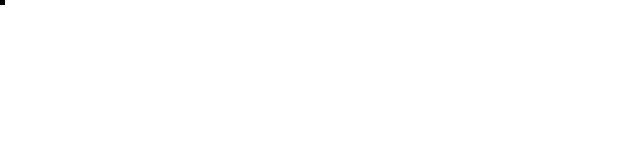
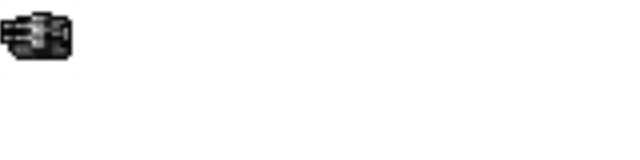
Before and after one commit to lcb931023/Mini-Osome-Battle-Arena, a plain HTML site: page public/index.html in a window 1280 px wide. Shown: the whole page, without its empty margins (0-640 px from the left). Drawn offline with nearby package versions, Linux system fonts and the light colour scheme.

Commit message:
Clientside Spritesheet
- added the data structure of spritesheet and its partitioning
- Client's sprite will change depending on its movement direction

```diff
--- a/public/index.html
+++ b/public/index.html
@@ -12,6 +12,8 @@
 
 	<body>
 		<canvas id="gameCanvas"></canvas>
+		<script src="js/loadImage.js"></script>
+		<script src="js/spriteSheetData.js"></script>
 		<script src="http://localhost:8000/socket.io/socket.io.js">
 		//embed the socket.io script auto-generated by node.js server.
 		//remember to include the port name specified in the server side script</script>
--- a/public/js/Player.js
+++ b/public/js/Player.js
@@ -2,12 +2,14 @@
 ** CLIENT PLAYER CLASS
 Current Functionality:
 Movement by Clicking
+
 **************************************************/
 var Player = function(startX, startY) {
 	var x = startX,
 		y = startY,
 		id,
-		movementSpeed = 5;
+		movementSpeed = 5,
+		state = "r";
 
 	//getters and setters
 	var getX = function() {
@@ -29,54 +31,30 @@ var Player = function(startX, startY) {
 	That sounds functional.
 	**********************************/
 	var move = function(inputs){
-
-		/* so, time to make this better...
-		 - um. so. when you, um, right click on some position
-		 - it records the position clicked
-		 - and do the same calculation, except this time it need to take consideration of the minimum movement range
-		 	- i mean, if it moves by movementSpeed each update
-		 	- then it shouldn't move when the mDowmR position is within the range of movement speed
-		 	- for efficiency, we can rough that range up by a rectangle around mDownR pos. or just use dist
-		 - so what's the starting value of mDRX/mDRY?
-		 -
-		 - make inputs store:
-		 	- if mouseR is down, update the value of mDRX/mDRY
-		 - var move = function(inputs)
-		 	- if the future position is far enough from x/y
-		 		- make moves son
-				- return true
-		 	- otherwise, return false
-		*/
-
 		//fetch the mouse's location. mouseLoc is always recorded by inputs
 		var futureX = inputs.mDRX,
 			futureY = inputs.mDRY;
 		//calculate the difference of x and y
 		var difX = futureX - x;
 		var difY = futureY - y;
-
-		//if the future position is further than minimum movement
-		//aka movementSpeed
+		//if the future position is further than min move aka moveSpeed
 		//move an amount toward there and return true
 		if (
 			Math.abs(difX) > movementSpeed ||
 			Math.abs(difY) > movementSpeed
 			){
-
-
 			//calculare distance
 			var dist = Math.sqrt(difX*difX + difY*difY);
 			//calculate change in x and y. refer to note pg.7
 			var dX = movementSpeed * difX / dist;
 			var dY = movementSpeed * difY / dist;
+			updateMoveDirection(dX,dY);
 			//update player position
 			x += dX; y += dY;
 			return true;
-
 		}
 		//if there's still movement,
-		//but the future position is not further than minimum movement
-		//aka movementSpeed
+		//but the future position is not further than min move aka moveSpeed
 		//just move to future position and return true
 		if (
 			difX != 0 || difY != 0
@@ -86,26 +64,54 @@ var Player = function(startX, startY) {
 		}
 		return false;//if all that moving didn't happen, return false
 	}
-
-
-
-
-
-
 	/***End Functionality Function****/
 
-
-
+	function updateMoveDirection(dX,dY){
+		var absTan = Math.abs(dY / dX); // note pg.10
+		//Up and Down
+		if (absTan > 2.414){
+			if(dY<0){
+				state = "u";
+			}else{
+				state = "d";
+			}
+		}
+		//Left and Right
+		else if (absTan < 0.414){
+			if(dX<0){
+				state = "l";
+			}else{
+				state = "r";
+			}
+		}
+		//diagonals
+		else{
+			if(dY<0){
+				if(dX<0){
+					state = "ul";
+				}else{
+					state = "ur";
+				}
+			}else{
+				if(dX<0){
+					state = "dl";
+				}else{
+					state = "dr";
+				}
+			}
+		}
+	}
 
 
 	var update = function(inputs) {
-
 		//Check Movement; If there should be movement, the function returns true;
 		return (move(inputs)) ? true : false;
 	};
-
+//draw the player depending on its current state
 	var draw = function(ctx) {
-		ctx.fillRect(x-5, y-5, 10, 10);
+		var p = spriteParts["tank"][state];
+		//console.log(p);
+		ctx.drawImage(images["tank"],p.x,p.y,p.w,p.h,x,y,p.w*4,p.h*4);
 	};
 
 	return {
--- /dev/null
+++ b/public/js/loadImage.js
@@ -0,0 +1,64 @@
+//turn this to everything loader later
+
+/*///////////Image loader//////////////
+ - Create an assiciative array that holds all the
+ image urls and their name
+ - create an Image object, loop through the array to
+ preload all the images
+ - make the above happen when the window loads everything
+**************************************/
+
+
+//create the array that holds name and urls
+var imageSource = {
+	tank:"images/hero_sprite.gif"
+};
+
+//create the array that converts the sources into image objects,
+//so that they will be preloaded and accessed by
+var images = {};
+
+var imagesLoaded = 0;
+var imagesTotal = 1;
+
+//start preloading
+for (var imageName in imageSource){
+	images[imageName] = new Image();
+	images[imageName].src = imageSource[imageName];//returns the corresponding URL of every Name in source array
+}
+
+
+
+/****************TO DO
+
+1. Use callback to have the loader load every resources first,
+ when it ensured everything is loaded, call the callback function
+ which is the init(); and animate(); right now.
+ http://www.html5canvastutorials.com/tutorials/html5-canvas-image-loader/
+2. Make a 'CHAIN' of associative array and object that
+ registers the SpriteSheet, the partition of SpriteSheet,
+ and the detailed data about each part,
+ so that drawImage can use those data to draw the spritesheet's
+ different parts, and achieve animation/moving logic/etc.
+ var PartitionArraysManager = {
+	A:A'sPartitionAssociativeArray,
+	...
+ }
+ var A'sPartitionAssociativeArray = {
+	ul:{x:value,y:value,w:value,h:value},//{} makes those data into an object that we can use to store multiple values representing the part of spriteSheet we want to draw
+	u:{...},//when the tank is facing upward
+	ur:{...},//when the tank is facing upward-rightward
+	l:{...},
+	r:{...},
+	dl:{...},
+	d:{...},
+	dr:{...}
+ }
+
+so, when we need to draw them:
+
+var p = PartitionArraysManager["resourceName"][direction or other partitioning]
+
+ctx.drawImage(images["resourceName"],p.x,p.y,p.w,p.h);
+
+********************/
--- /dev/null
+++ b/public/js/spriteSheetData.js
@@ -0,0 +1,30 @@
+/***********SpriteSheet Data**************
+ - Contains a chain of array that contains
+ 	the content name of that spritesheet, that contains
+ 		the partitioning of spritesheet, that contains
+ 			the details about how it's parted
+ - an object that contains x,y,w,h of a partition of an image
+****************************************/
+
+
+
+// possible partitions in spritesheets
+var tankParts = {
+	ul:part(1,1,19,19),	u:part(21,1,19,19), ur:part(41,1,19,19),
+	l:part(1,21,19,19),                     r:part(41,21,19,19),
+	dl:part(1,41,19,19),d:part(21,41,19,19),dr:part(41,41,19,19)
+}
+
+
+// link object name to its partitioning data
+var spriteParts = {
+	tank:tankParts
+}
+
+
+
+
+// Part returns x,y,w,h
+function part(x,y,w,h) {
+	return {x:x,y:y,w:w,h:h};
+}
```
Also changed, not shown: public/images/SpriteInfo.txt (added), public/images/Tank12.bmp (added), public/images/hero_sprite.gif (added), 2 other files.
